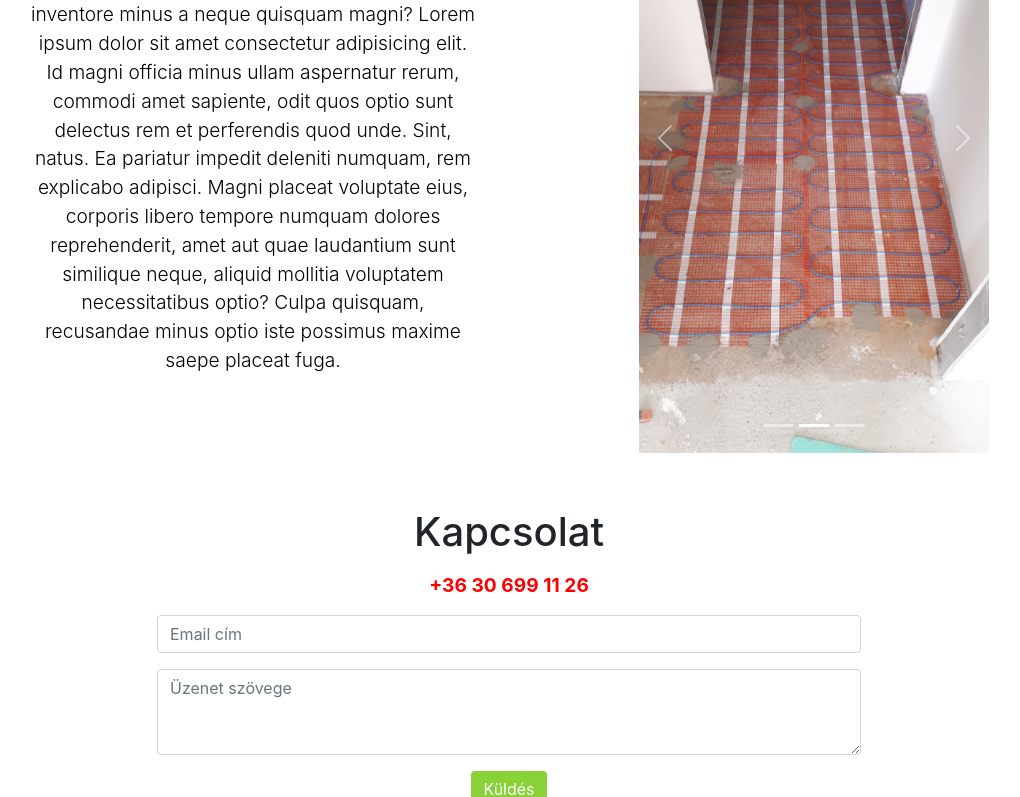
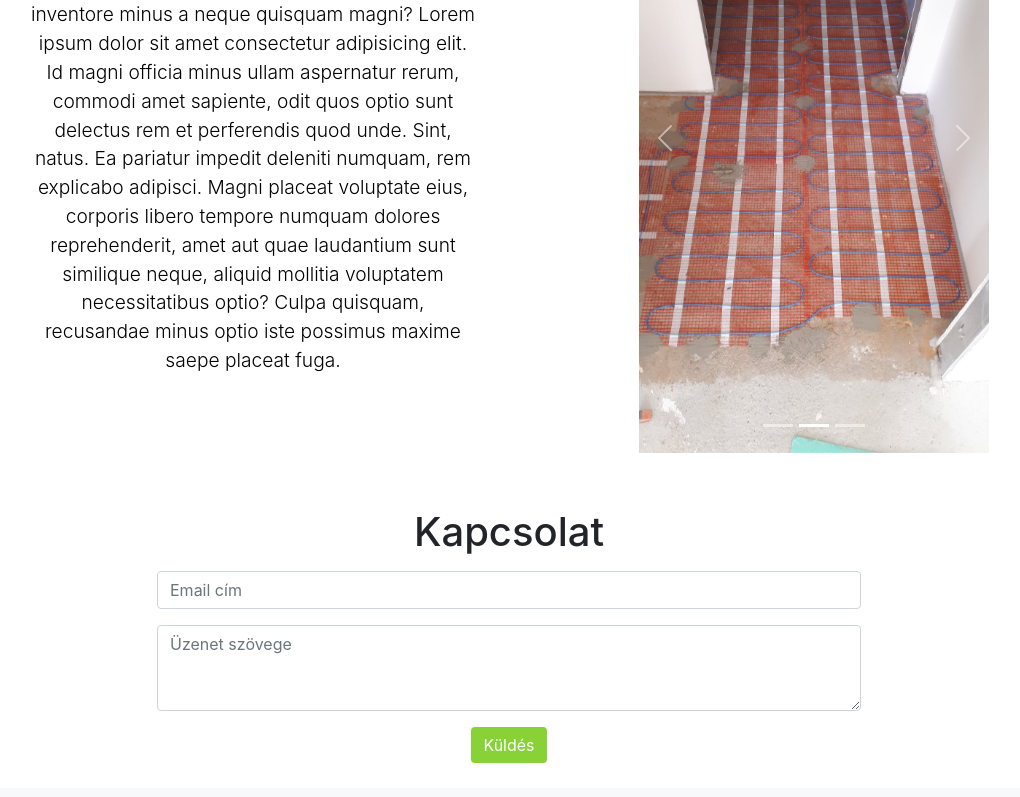
Before and after one commit to kdavid96/baranyi_epuletvillamossag, a React (Create React App) app: page / in a window 1280 px wide. Shown: the part 1907-2704 px from the top of the page, without its empty margins (131-1151 px from the left). Built offline with nearby package versions, Linux system fonts and the light colour scheme.

Commit message:
99% overflow-mentesitett

```diff
--- a/src/App.js
+++ b/src/App.js
@@ -12,7 +12,6 @@ function App() {
       <About />
       <Work />
       <Contact />
-      <ScrollUp />
       <Footer />
     </div>
   );
--- a/src/components/Contact.jsx
+++ b/src/components/Contact.jsx
@@ -9,7 +9,6 @@ export default function Contact() {
     return (
         <div class="contact" style={{width: '55vw', position: 'relative', left: '22.5vw', marginTop: '55px'}}>
             <h1 style={{marginBottom: '15px'}} id="contact">Kapcsolat</h1>
-            <p style={{padding: '0', marginBottom: '15px', color: 'red', fontWeight: 'bold'}}>+36 30 699 11 26</p>
             <Form className="form" style={{position:'relative'}} onSubmit={sendEmail}>
                 <Form.Group className="mb-3" controlId="exampleForm.ControlInput1">
                     <Form.Control type="email" placeholder="Email cím" />
--- a/src/index.css
+++ b/src/index.css
@@ -14,4 +14,5 @@ body {
   font-size: 1.2rem !important;
   box-sizing: border-box;
   font-weight: 300 !important;
+  overflow-x: hidden !important;
 }
```
